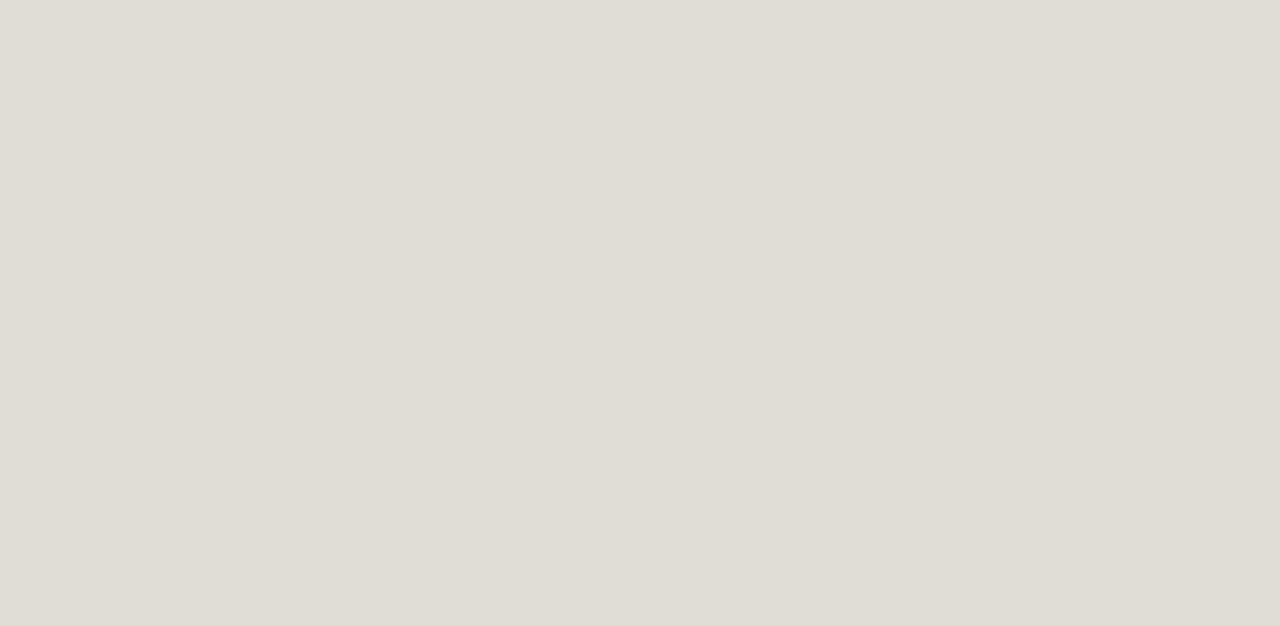
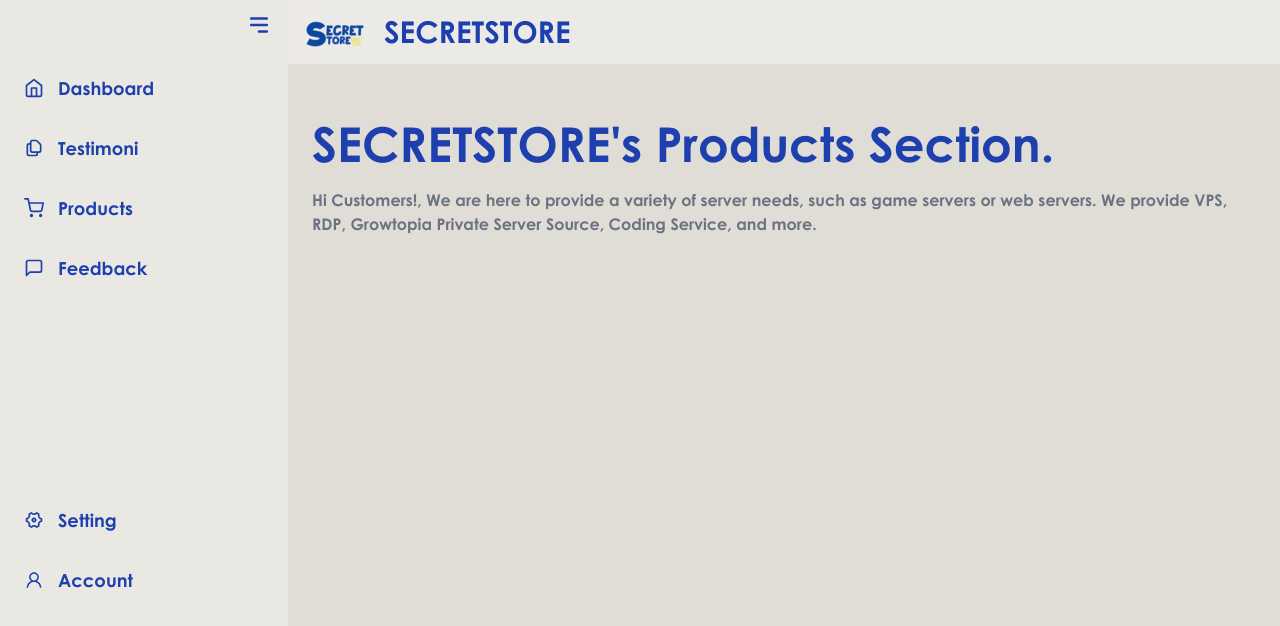
Before and after one commit to iStrangeGT/Secret-JSX, a React (Vite) app: page /products in a window 1280 px wide. Before the commit this address had no page. Shown: the top 626 px of the page. Built offline with nearby package versions, Linux system fonts and the light colour scheme.

Commit message:
capekpepek

```diff
--- a/src/App.jsx
+++ b/src/App.jsx
@@ -2,7 +2,8 @@ import React from "react";
 import { Routes, Route } from "react-router-dom";
 import Home from "./pages/Home";
 import Dashboard from "./pages/Dashboard";
-import Product from "./pages/Product";
+import Products from "./pages/Products";
+import Error from "./pages/Error404";
 
 const App = () => {
   return (
@@ -10,7 +11,8 @@ const App = () => {
       <Routes>
         <Route path="/" element={<Home />} />
         <Route path="/dashboard" element={<Dashboard />} />
-        <Route path="/product" element={<Product />} />
+        <Route path="/products" element={<Products />} />
+        <Route path="/error" element={<Error />} />
       </Routes>
     </div>
   );
--- a/src/pages/Dashboard.jsx
+++ b/src/pages/Dashboard.jsx
@@ -1,22 +1,21 @@
 import React, { useState } from "react";
-import { HiMenuAlt3 } from "react-icons/hi";
+import { HiMenuAlt3, HiOutlineDocumentDuplicate} from "react-icons/hi";
 import { MdOutlineDashboard } from "react-icons/md";
 import { RiSettings4Line } from "react-icons/ri";
 import { TbReportAnalytics } from "react-icons/tb";
 import { AiOutlineUser, AiOutlineHeart } from "react-icons/ai";
-import { FiMessageSquare, FiFolder, FiShoppingCart } from "react-icons/fi";
+import { FiMessageSquare, FiFolder, FiHome, FiShoppingCart } from "react-icons/fi";
 import { Link } from "react-router-dom";
 
 const Dashboard = () => {
   const menus = [
-    { name: "Dashboard", link: "/dashboard", icon: MdOutlineDashboard },
-    { name: "User", link: "/", icon: AiOutlineUser },
-    { name: "Messages", link: "/", icon: FiMessageSquare },
-    { name: "Analytics", link: "/", icon: TbReportAnalytics, margin: true },
-    { name: "File Manager", link: "/", icon: FiFolder },
-    { name: "Product", link: "/product", icon: FiShoppingCart },
-    { name: "Saved", link: "/", icon: AiOutlineHeart, margin: true },
-    { name: "Setting", link: "/", icon: RiSettings4Line },
+    { name: "Dashboard", link: "/dashboard", icon: FiHome },
+    { name: "Testimoni", link: "/", icon: HiOutlineDocumentDuplicate },
+    { name: "Products", link: "/products", icon: FiShoppingCart },
+    { name: "Feedback", link: "/error", icon: FiMessageSquare },
+
+    { name: "Setting", link: "/error", icon: RiSettings4Line, margin: true },
+    { name: "Account", link: "/error", icon: AiOutlineUser },
   ];
 
   const [open, setOpen] = useState(true);
@@ -42,7 +41,7 @@ const Dashboard = () => {
               to={menu.link}
               key={i}
               className={`${
-                menu.margin && "mt-5"
+                menu.margin && "mt-48"
               } group flex items-center text-lg gap-3.5 font-medium p-2 hover:bg-gray-300 rounded-md`}
             >
               <div>{React.createElement(menu.icon, { size: "20" })}</div>
--- /dev/null
+++ b/src/pages/Error404.jsx
@@ -0,0 +1,43 @@
+import React from "react";
+import { Link } from "react-router-dom";
+
+const Error = () => {
+    return (
+        <>
+<div class="min-h-screen bg-gray-100 flex flex-col justify-center items-center px-4 sm:px-6 lg:px-8">
+  <div class="max-w-md w-full space-y-8 text-center">
+    <div class="mb-8">
+      <h2 class="mt-6 text-7xl font-extrabold text-blue-800">404</h2>
+      <p class="mt-2 text-3xl font-bold text-gray-500">Page not found</p>
+      <p class="mt-2 text-sm text-gray-400">Sorry, we couldn't find the page you're looking for.</p>
+    </div>
+    <div class="mt-8">
+         <Link
+        to="/dashboard"
+      class="inline-flex items-center px-4 py-2 border border-transparent text-base font-medium rounded-md text-white bg-indigo-600 hover:bg-indigo-700 focus:outline-none focus:ring-2 focus:ring-offset-2 focus:ring-indigo-500">
+        <svg class="mr-2 -ml-1 h-5 w-5" fill="none" viewBox="0 0 24 24" stroke="currentColor">
+          <path stroke-linecap="round" stroke-linejoin="round" stroke-width="2" d="M3 12h18m-9-9l9 9-9 9" />
+        </svg>
+        Go back dashboard
+      </Link>
+    </div>
+  </div>
+  <div class="mt-16 w-full max-w-2xl">
+    <div class="relative">
+      <div class="absolute inset-0 flex items-center" aria-hidden="true">
+        <div class="w-full border-t border-gray-300"></div>
+      </div>
+      <div class="relative flex justify-center">
+        <span class="px-2 bg-gray-100 text-sm text-gray-500">
+          Sorry You Cant Access This Page Because its Under Development!
+        </span>
+      </div>
+    </div>
+  </div>
+</div>
+        </>
+    )
+    }
+
+
+export default Error;
--- a/src/pages/Home.jsx
+++ b/src/pages/Home.jsx
@@ -1,5 +1,6 @@
 import { Link } from "react-router-dom";
 import React from "react";
+import { FiArrowRight } from "react-icons/fi";
 
 const Home = () => {
     return (
@@ -19,8 +20,8 @@ const Home = () => {
             <Link to="/hosting" className="text-gray-600 text-sm hover:text-purple-600 transition duration-300">
             Hosting
               </Link>
-              <Link to="/product" className="text-gray-600 text-sm  hover:text-purple-600 transition duration-300">
-                Product
+              <Link to="/products" className="text-gray-600 text-sm  hover:text-purple-600 transition duration-300">
+                Products
               </Link>
               <Link to="/gtps-source" className="text-gray-600 text-sm hover:text-purple-600 transition duration-300">
                 Growtopia
--- /dev/null
+++ b/src/pages/Products.jsx
@@ -0,0 +1,98 @@
+import React, { useState } from "react";
+import { HiMenuAlt3, HiOutlineDocumentDuplicate} from "react-icons/hi";
+import { MdOutlineDashboard } from "react-icons/md";
+import { RiSettings4Line } from "react-icons/ri";
+import { TbReportAnalytics } from "react-icons/tb";
+import { AiOutlineUser, AiOutlineHeart } from "react-icons/ai";
+import { FiMessageSquare, FiFolder, FiHome, FiShoppingCart } from "react-icons/fi";
+import { Link } from "react-router-dom";
+
+const Products = () => {
+  const menus = [
+      { name: "Dashboard", link: "/dashboard", icon: FiHome },
+      { name: "Testimoni", link: "/", icon: HiOutlineDocumentDuplicate },
+      { name: "Products", link: "/products", icon: FiShoppingCart },
+      { name: "Feedback", link: "/error", icon: FiMessageSquare },
+
+      { name: "Setting", link: "/error", icon: RiSettings4Line, margin: true },
+      { name: "Account", link: "/error", icon: AiOutlineUser },
+    ];
+
+    const [open, setOpen] = useState(true);
+
+    return (
+      <div className="flex min-h-screen overflow-hidden">
+        {/* Sidebar */}
+        <div
+          className={`bg-white/30 ${
+            open ? "w-72" : "w-16"
+          } duration-500 text-blue-800 px-4`}
+        >
+          <div className="py-3 flex justify-end">
+            <HiMenuAlt3
+              size={26}
+              className="cursor-pointer"
+              onClick={() => setOpen(!open)}
+            />
+          </div>
+          <div className="mt-4 flex flex-col gap-4">
+            {menus.map((menu, i) => (
+              <Link
+                to={menu.link}
+                key={i}
+                className={`${
+                  menu.margin && "mt-48"
+                } group flex items-center text-lg gap-3.5 font-medium p-2 hover:bg-gray-300 rounded-md`}
+              >
+                <div>{React.createElement(menu.icon, { size: "20" })}</div>
+                <h2
+                  style={{
+                    transitionDelay: `${i + 3}00ms`,
+                  }}
+                  className={`whitespace-pre duration-500 ${
+                    !open && "opacity-0 translate-x-28 overflow-hidden"
+                  }`}
+                >
+                  {menu?.name}
+                </h2>
+                <h2
+                  className={`${
+                    open && "hidden"
+                  } absolute left-48 bg-white font-semibold whitespace-pre text-blue-800 rounded-md drop-shadow-lg px-0 py-0 w-0 overflow-hidden group-hover:px-2 group-hover:py-1 group-hover:left-14 group-hover:duration-300 group-hover:w-fit  `}
+                >
+                  {menu?.name}
+                </h2>
+              </Link>
+            ))}
+          </div>
+        </div>
+
+      {/* Main Content */}
+      <div className="flex-1 flex flex-col">
+        {/* Navbar */}
+        <nav className="backdrop-blur-md bg-white/40 w-full">
+          <div className="max-w-7xl mx-auto px-4">
+            <div className="flex justify-between items-center h-16">
+              <div className="flex items-center">
+                <img src="/pelr.png" alt="" />
+                <span className="p-4 font-bold text-3xl text-blue-800">
+                  SECRETSTORE
+                </span>
+              </div>
+</div>
+</div>
+        </nav>
+
+        {/* Page Content */}
+        <main className="p-6  flex-1">
+          {/* Add your page content here */}
+          <h1 className="text-5xl mt-8 text-blue-800 font-bold">SECRETSTORE's Products Section.</h1>
+          <p className="text-gray-500 mt-5"> Hi Customers!, We are here to provide a variety of server needs, such as game servers or web servers. We provide VPS, RDP, Growtopia Private Server Source, Coding Service, and more.</p>
+
+        </main>
+      </div>
+    </div>
+  );
+};
+
+export default Products;
```
Also changed, not shown: src/pages/Product.jsx (deleted, +0 -99 lines).
